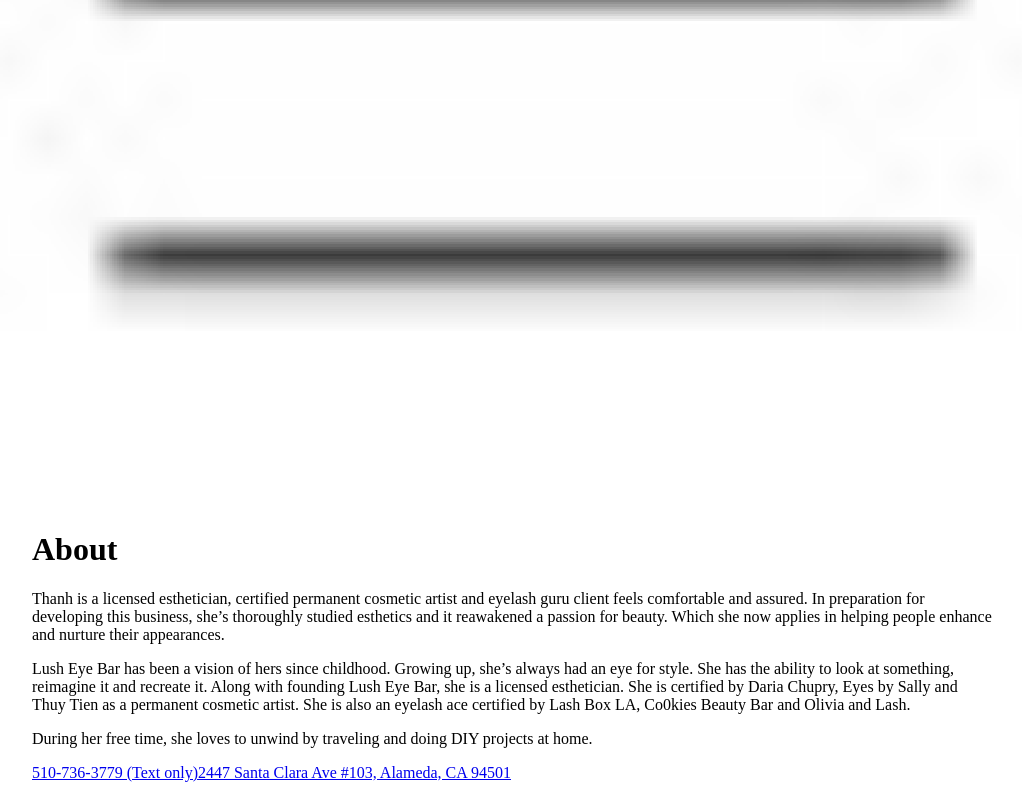
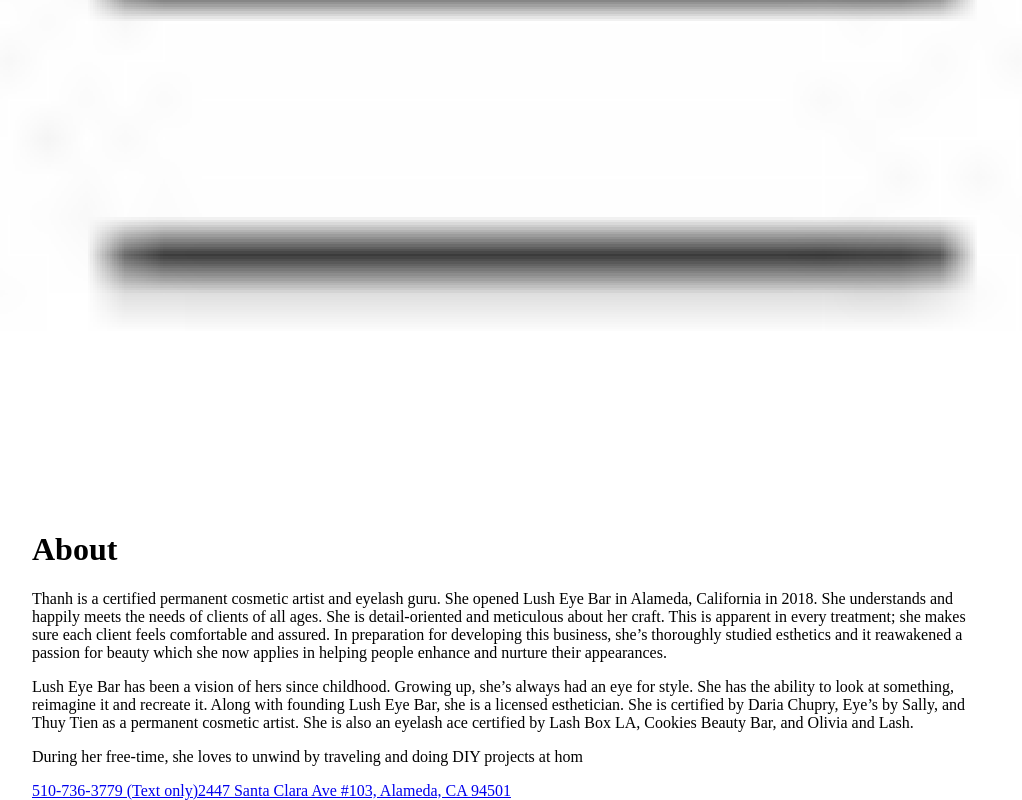
Before and after one commit to Meraki-dot/lusheyebar, a Gatsby site: page /about in a window 1280 px wide. Shown: the part 619-1419 px from the top of the page, without its empty margins (128-1150 px from the left). Built offline with nearby package versions, Linux system fonts and the light colour scheme; Gatsby itself is replaced by a stand-in of ours.

Commit message:
Update about.js

```diff
--- a/src/pages/about.js
+++ b/src/pages/about.js
@@ -8,10 +8,13 @@
     <div className="container" id="about">
       <h1 className="title">About</h1>
       <p className="read-text">
-        Thanh is a licensed esthetician, certified permanent cosmetic artist and
-        eyelash guru client feels comfortable and assured. In preparation for
+        Thanh is a certified permanent cosmetic artist and eyelash guru. She
+        opened Lush Eye Bar in Alameda, California in 2018. She understands and
+        happily meets the needs of clients of all ages. She is detail-oriented
+        and meticulous about her craft. This is apparent in every treatment; she
+        makes sure each client feels comfortable and assured. In preparation for
         developing this business, she’s thoroughly studied esthetics and it
-        reawakened a passion for beauty. Which she now applies in helping people
+        reawakened a passion for beauty which she now applies in helping people
         enhance and nurture their appearances.{" "}
       </p>
       <p className="read-text">
@@ -19,13 +22,13 @@
         she’s always had an eye for style. She has the ability to look at
         something, reimagine it and recreate it. Along with founding Lush Eye
         Bar, she is a licensed esthetician. She is certified by Daria Chupry,
-        Eyes by Sally and Thuy Tien as a permanent cosmetic artist. She is also
-        an eyelash ace certified by Lash Box LA, Co0kies Beauty Bar and Olivia
-        and Lash.
+        Eye’s by Sally, and Thuy Tien as a permanent cosmetic artist. She is
+        also an eyelash ace certified by Lash Box LA, Cookies Beauty Bar, and
+        Olivia and Lash.
       </p>
       <p className="read-text">
-        During her free time, she loves to unwind by traveling and doing DIY
-        projects at home.
+        During her free-time, she loves to unwind by traveling and doing DIY
+        projects at hom
       </p>
     </div>
   </Layout>
```
